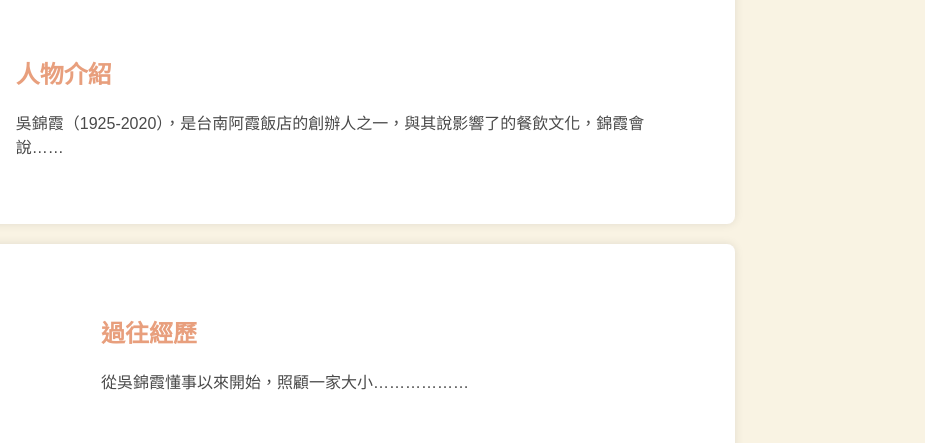
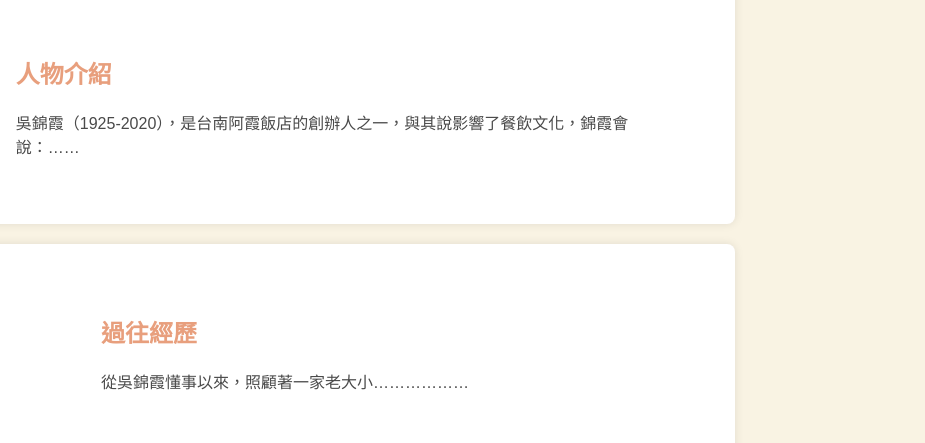
Before and after one commit to chinwu1979/jx01, a plain HTML site: page index.html in a window 1280 px wide. Shown: the part 204-647 px from the top of the page, 355-1280 px from the left. Drawn offline with Linux system fonts and the light colour scheme.

Commit message:
Update index.html

```diff
--- a/index.html
+++ b/index.html
@@ -23,14 +23,14 @@
         <img src="portrait.jpg" alt="吳錦霞的照片">
         <div>
             <h2>人物介紹</h2>
-            <p>吳錦霞（1925-2020），是台南阿霞飯店的創辦人之一，與其說影響了的餐飲文化，錦霞會說……</p>
+            <p>吳錦霞（1925-2020），是台南阿霞飯店的創辦人之一，與其說影響了餐飲文化，錦霞會說：……</p>
         </div>
     </section>
 
     <section id="history" class="content">
         <div>
             <h2>過往經歷</h2>
-            <p>從吳錦霞懂事以來開始，照顧一家大小………………</p>
+            <p>從吳錦霞懂事以來，照顧著一家老大小………………</p>
         </div>
     </section>
 
```
